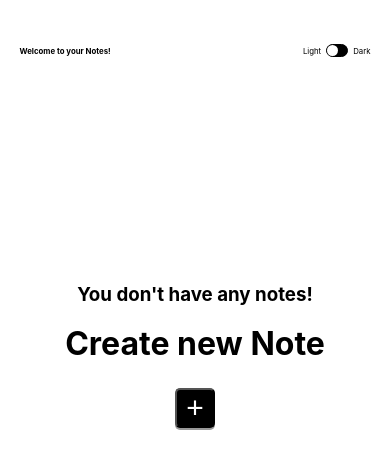
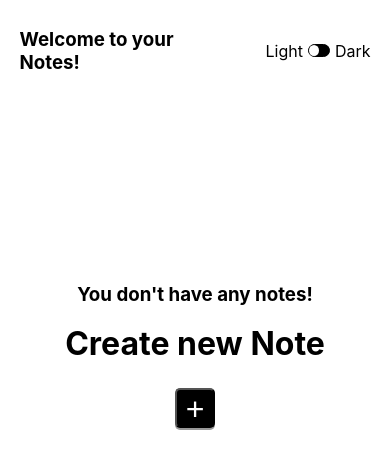
Before and after one commit to leegihe95/react-notes-app, a React (Create React App) app: page / in a window 390 px wide. Shown: the top 468 px of the page. Built offline with nearby package versions, Linux system fonts and the light colour scheme.

Commit message:
adjust responsive design

```diff
--- a/src/index.css
+++ b/src/index.css
@@ -42,8 +42,8 @@ code {
 	justify-content: flex-start;
 }
 .toggle--slider--circle {
-	width: 15px;
-	height: 15px;
+	width: 50%;
+	height: 100%;
 	border-radius: 50%;
 	background-color: white;
 }
@@ -55,13 +55,12 @@ nav.dark > div {
 	color: white;
 }
 nav.dark .toggle--slider {
-	width: 7vw;
-	height: 2vh;
+	width: 30px;
+	height: 15px;
 	margin: 0 5px;
 	border: 1px solid white;
 	border-radius: 2rem;
 	background-color: white;
-	cursor: pointer;
 	display: flex;
 	justify-content: flex-end;
 }
@@ -89,9 +88,9 @@ nav.dark .toggle--slider--circle {
 	margin: 0 0 25px 0;
 }
 .start--main button {
-	width: 40px;
-	height: 40px;
-	font-size: 30px;
+	width: 2.5rem;
+	height: 2.5rem;
+	font-size: 2rem;
 	background-color: black;
 	color: white;
 	border-radius: 5px;
@@ -313,15 +312,8 @@ hr {
 }
 
 @media only screen and (max-width: 820px) {
-	.nav--title h3,
-	.toggle--wrapper p {
-		font-size: 2vw;
-	}
-	.toggle--slider--circle {
-		width: 11px;
-		height: 11px;
-	}
-	.toggle--slider {
+	.toggle--slider,
+	nav.dark .toggle--slider {
 		width: 20px;
 		height: 11px;
 	}
```
